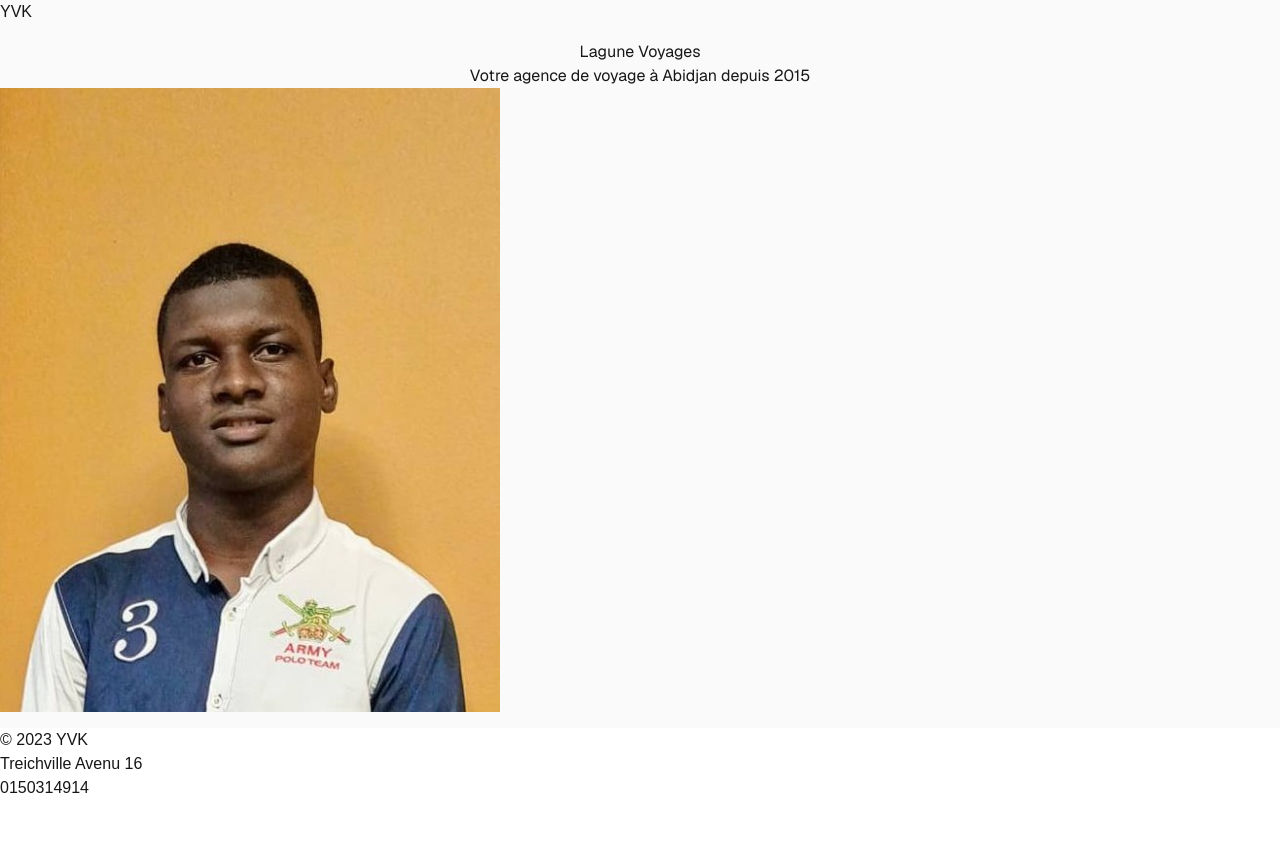
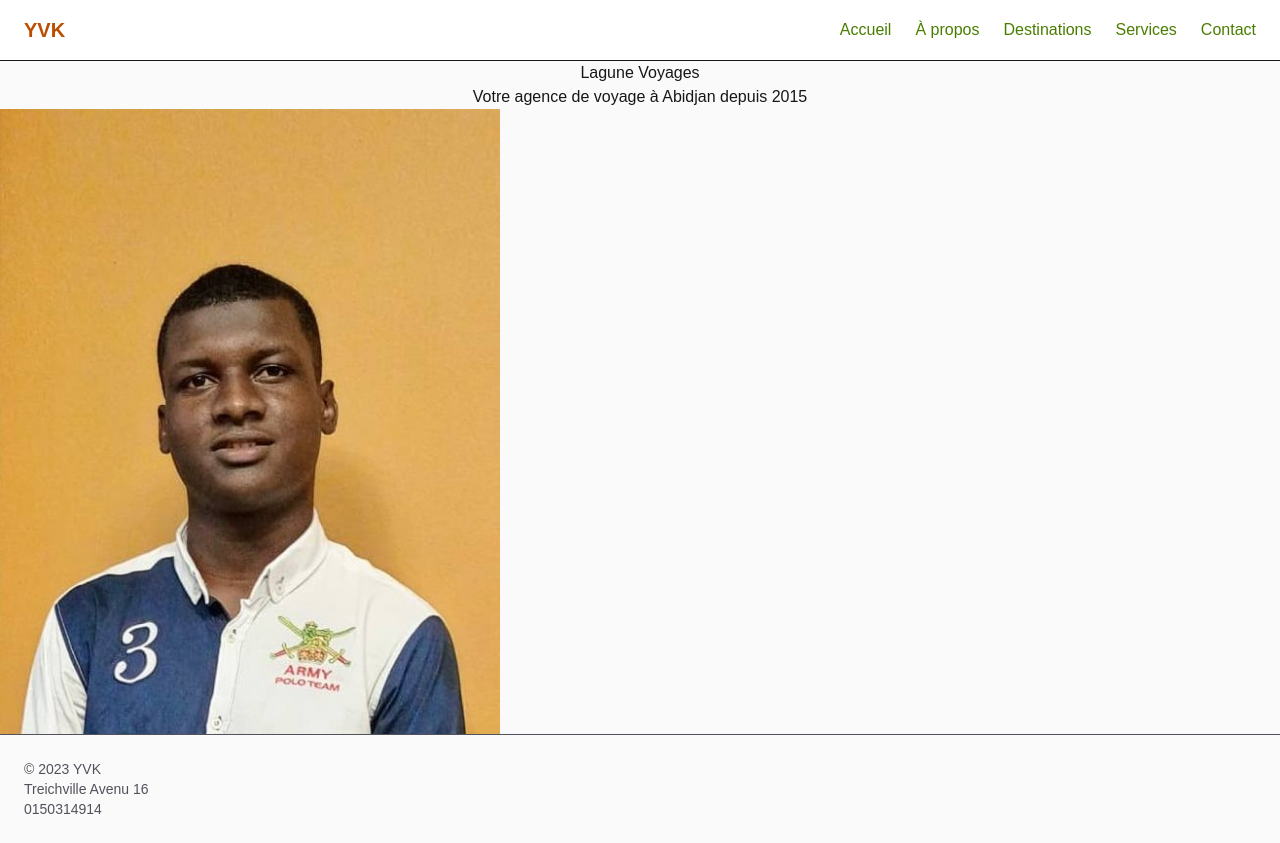
Before and after one commit to DIALLO-Thierno-js/pme-projects, a Next.js app: page / in a window 1280 px wide. Before the commit the page ends 800 px from the top, so only its background shows below. Built offline with nearby package versions, Linux system fonts and the light colour scheme.

Commit message:
section 1 : navigation et sous-layout services

```diff
--- a/app/layout.tsx
+++ b/app/layout.tsx
@@ -1,16 +1,6 @@
 import type { Metadata } from "next";
-import { Geist, Geist_Mono } from "next/font/google";
 import "./globals.css";
-
-const geistSans = Geist({
-  variable: "--font-geist-sans",
-  subsets: ["latin"],
-});
-
-const geistMono = Geist_Mono({
-  variable: "--font-geist-mono",
-  subsets: ["latin"],
-});
+import Link from "next/link";
 
 export const metadata: Metadata = {
   title: "YVK",
@@ -19,25 +9,30 @@ export const metadata: Metadata = {
 
 export default function RootLayout({ children }: LayoutProps<"/">) {
   return (
-    <html
-      lang="fr"
-      className={`${geistSans.variable} ${geistMono.variable} h-full antialiased`}
-    >
+    <html lang="fr" className="h-full antialiased">
+      <body className="flex min-h-full flex-col">
+        <header className="flex items-center justify-between border-b bg-white px-6 py-4">
+          <Link href="/" className="text-xl font-bold text-amber-700">
+            YVK
+          </Link>
+          <nav className="flex gap-6 text-lime-700">
+            <Link href="/" className="hover:text-blue-600 ">Accueil</Link>
+            <Link href="/a-propos" className="hover:text-blue-600 ">À propos</Link>
+            <Link href="/destinations" className="hover:text-blue-600 ">Destinations</Link>
+            <Link href="/services" className="hover:text-blue-600 ">Services</Link>
+            <Link href="/contact" className="hover:text-blue-600 ">Contact</Link>
+          </nav>
+        </header>
 
-      <body className="min-h-full flex flex-col">
-       <header className="bg-zinc-50 dark:bg-black">
-          <p>YVK</p>
+        {/* flex-1 : la page prend toute la hauteur, le footer reste en bas */}
+        <main className="flex-1">{children}</main>
 
-        </header>
-        {children}
-        <footer>
-            <p>&copy; 2023 YVK</p>
-            <p>Treichville Avenu 16</p>
-            <p>0150314914</p>
-          </footer>
-
+        <footer className="border-t bg-zinc-50 px-6 py-6 text-sm text-zinc-600">
+          <p>&copy; 2023 YVK</p>
+          <p>Treichville Avenu 16</p>
+          <p>0150314914</p>
+        </footer>
       </body>
-
     </html>
   );
 }
--- /dev/null
+++ b/app/services/layout.tsx
@@ -0,0 +1,26 @@
+import Link from "next/link";
+
+export default function ServicesLayout({ children }: LayoutProps<"/services">) {
+  return (
+    // flex : menu et contenu côte à côte
+    <div className="flex gap-8 px-6 py-8">
+      {/* Menu latéral des services */}
+      <aside className="w-48 shrink-0">
+        <h2 className="mb-3 text-sm font-semibold uppercase text-zinc-500">
+          Nos services
+        </h2>
+        <nav className="flex flex-col gap-2">
+          <Link href="/services/billets" className="rounded px-3 py-2 hover:bg-zinc-100">
+            Billets d&apos;avion
+          </Link>
+          <Link href="/services/visa" className="rounded px-3 py-2 hover:bg-zinc-100">
+            Assistance visa
+          </Link>
+        </nav>
+      </aside>
+
+      {/* Contenu de la page en cours */}
+      <div className="flex-1">{children}</div>
+    </div>
+  );
+}
```
